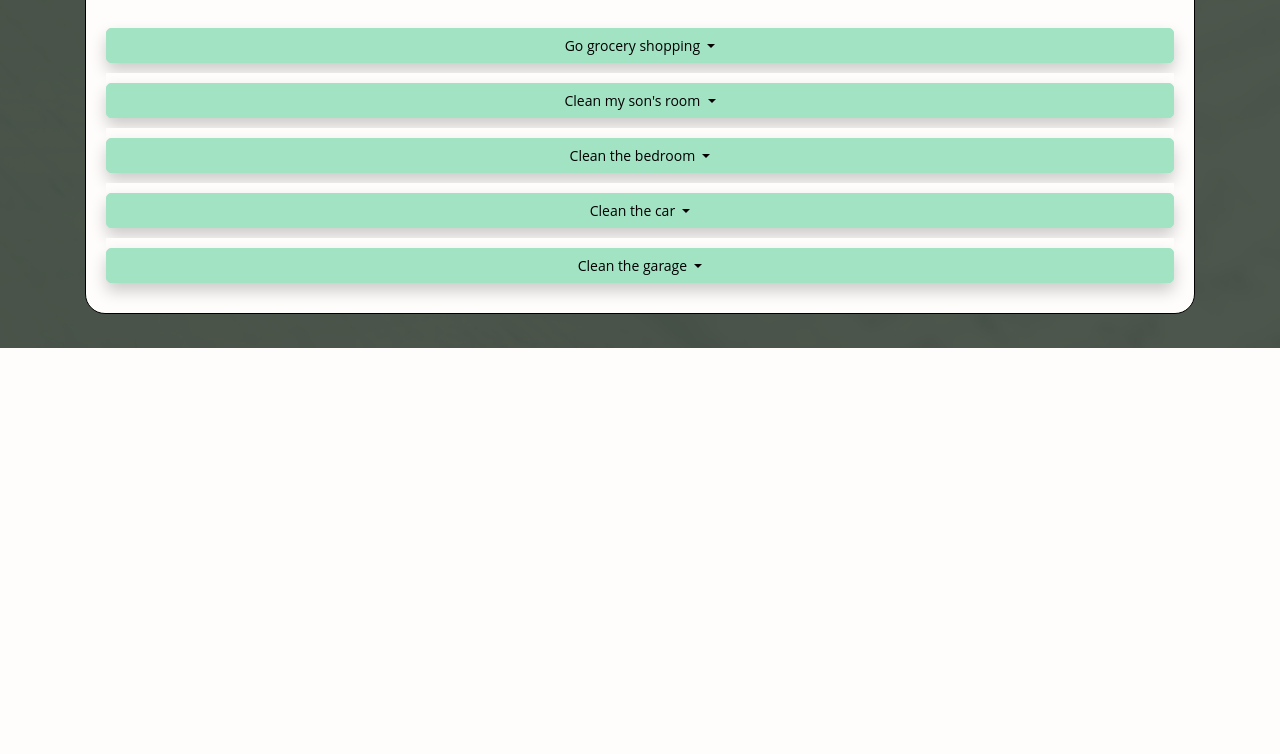
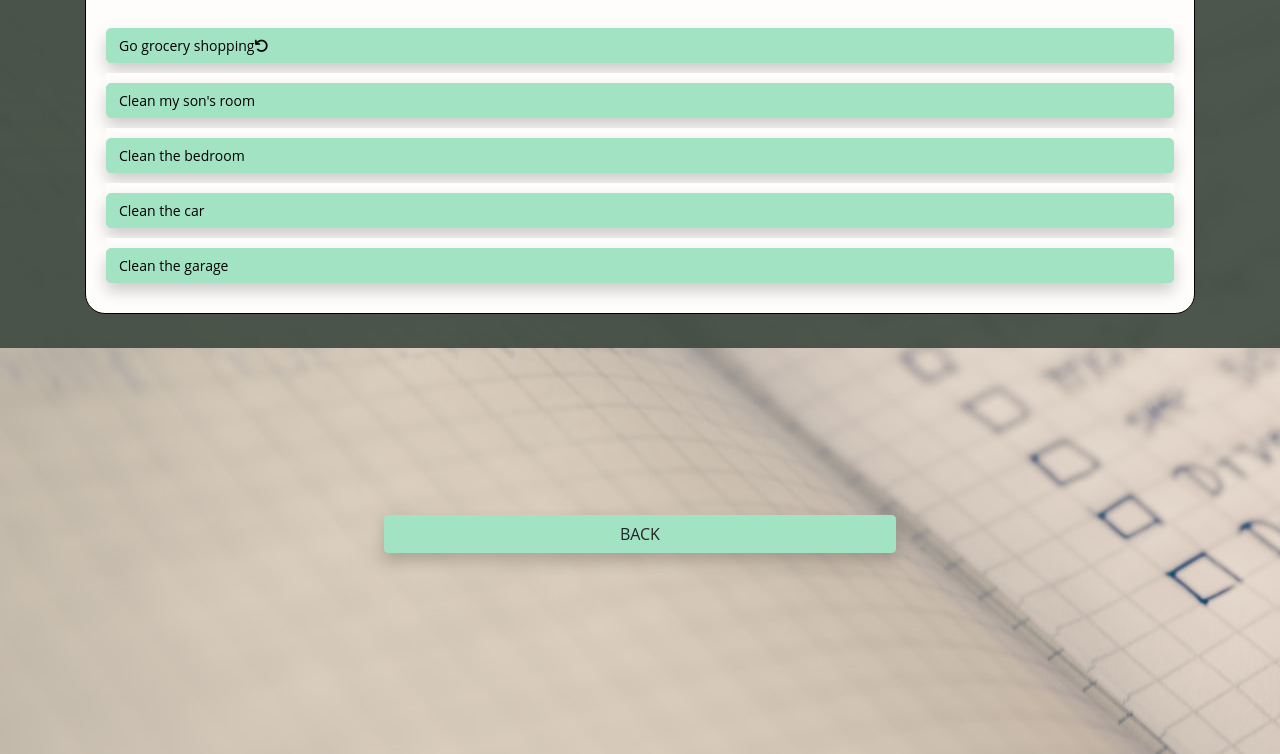
Before and after one commit to The-Aye-Team/Break-It-Down, a plain HTML site: page completed-tasks.html in a window 1280 px wide. Shown: the part 452-1206 px from the top of the page. Before the commit the page ends 800 px from the top, so only its background shows below. Drawn offline with nearby package versions, Linux system fonts and the light colour scheme; files whose address does not match are found by name.

Commit message:
Detailing done on the buttons and added back button

```diff
--- a/assets/css/completestyle.css
+++ b/assets/css/completestyle.css
@@ -34,6 +34,7 @@ body::after {
     width: 100%;
     border-radius: 5px;
     box-shadow: 0px 8px 16px 0px rgba(0,0,0,0.2);
+    text-align: left;
 
 }
 
@@ -85,3 +86,16 @@ body::after {
     border-right: 1px solid #000;
 
 }
+
+#backButton {
+    display: flex;
+    flex-direction: row-reverse;
+    justify-content: center;
+    align-items: center;
+    height: 55%;
+  }
+
+#back {
+    width: 40%;
+    box-shadow: 0px 8px 16px 0px rgba(0,0,0,0.2);
+}
--- a/completed-tasks.html
+++ b/completed-tasks.html
@@ -6,6 +6,7 @@
     <title>Completed Tasks | Break-It-Down</title>
     <link rel="stylesheet" href="assets/css/bootstrap.css" />
     <link rel="stylesheet" href="assets/css/completestyle.css" />
+    <script src="https://kit.fontawesome.com/8cee7d6611.js" crossorigin="anonymous"></script>
   </head>
   <body>
 
@@ -15,17 +16,17 @@
     <div class="container">
       <div id = "topper">COMPLETED TASKS</div></div>
     <div class="container">
-      <div id = "container2">
+      <div id = "container2" class = "wrapper">
         <div class="dropdown">
-          <button class="btn btn-primary dropdown-toggle" type="button" id="dropdownMenuButton" data-toggle="dropdown" aria-haspopup="true" aria-expanded="false">
-            Go grocery shopping
+          <button class="btn btn-primary" type="button" id="dropdownMenuButton" data-toggle="dropdown" aria-haspopup="true" aria-expanded="false">
+            Go grocery shopping<i class="fa-solid fa-arrow-rotate-left"></i>
           </button>
           <div class="dropdown-menu" aria-labelledby="dropdownMenuButton">
-            <a class="dropdown-item disabled" href="#">COMPLETED ITEM</a>
+            <a class="dropdown-item" href="#">COMPLETED ITEM </a>
           </div>
         </div>
         <div class="dropdown">
-          <button class="btn btn-primary dropdown-toggle" type="button" id="dropdownMenuButton" data-toggle="dropdown" aria-haspopup="true" aria-expanded="false">
+          <button class="btn btn-primary" type="button" id="dropdownMenuButton" data-toggle="dropdown" aria-haspopup="true" aria-expanded="false">
             Clean my son's room
           </button>
           <div class="dropdown-menu" aria-labelledby="dropdownMenuButton">
@@ -33,7 +34,7 @@
           </div>
         </div>
         <div class="dropdown">
-          <button class="btn btn-primary dropdown-toggle" type="button" id="dropdownMenuButton" data-toggle="dropdown" aria-haspopup="true" aria-expanded="false">
+          <button class="btn btn-primary" type="button" id="dropdownMenuButton" data-toggle="dropdown" aria-haspopup="true" aria-expanded="false">
             Clean the bedroom
           </button>
           <div class="dropdown-menu" aria-labelledby="dropdownMenuButton">
@@ -41,7 +42,7 @@
           </div>
         </div>
         <div class="dropdown">
-          <button class="btn btn-primary dropdown-toggle" type="button" id="dropdownMenuButton" data-toggle="dropdown" aria-haspopup="true" aria-expanded="false">
+          <button class="btn btn-primary" type="button" id="dropdownMenuButton" data-toggle="dropdown" aria-haspopup="true" aria-expanded="false">
             Clean the car
           </button>
           <div class="dropdown-menu" aria-labelledby="dropdownMenuButton">
@@ -49,7 +50,7 @@
           </div>
         </div>
         <div class="dropdown">
-          <button class="btn btn-primary dropdown-toggle" type="button" id="dropdownMenuButton" data-toggle="dropdown" aria-haspopup="true" aria-expanded="false">
+          <button class="btn btn-primary" type="button" id="dropdownMenuButton" data-toggle="dropdown" aria-haspopup="true" aria-expanded="false">
             Clean the garage
           </button>
           <div class="dropdown-menu" aria-labelledby="dropdownMenuButton">
@@ -58,7 +59,9 @@
         </div>
       </div>
       </div>
-
+    <div id = "backButton">
+      <button class="btn btn-primary" id="back">BACK</button>
+      </div>
   </body>
   <script
       src="https://cdn.jsdelivr.net/npm/bootstrap@5.3.0/dist/js/bootstrap.bundle.min.js"
@@ -66,4 +69,5 @@
       crossorigin="anonymous"
     ></script>
   <script type="module" src="assets/css/completescript.js"></script>
+
 </html>
```
